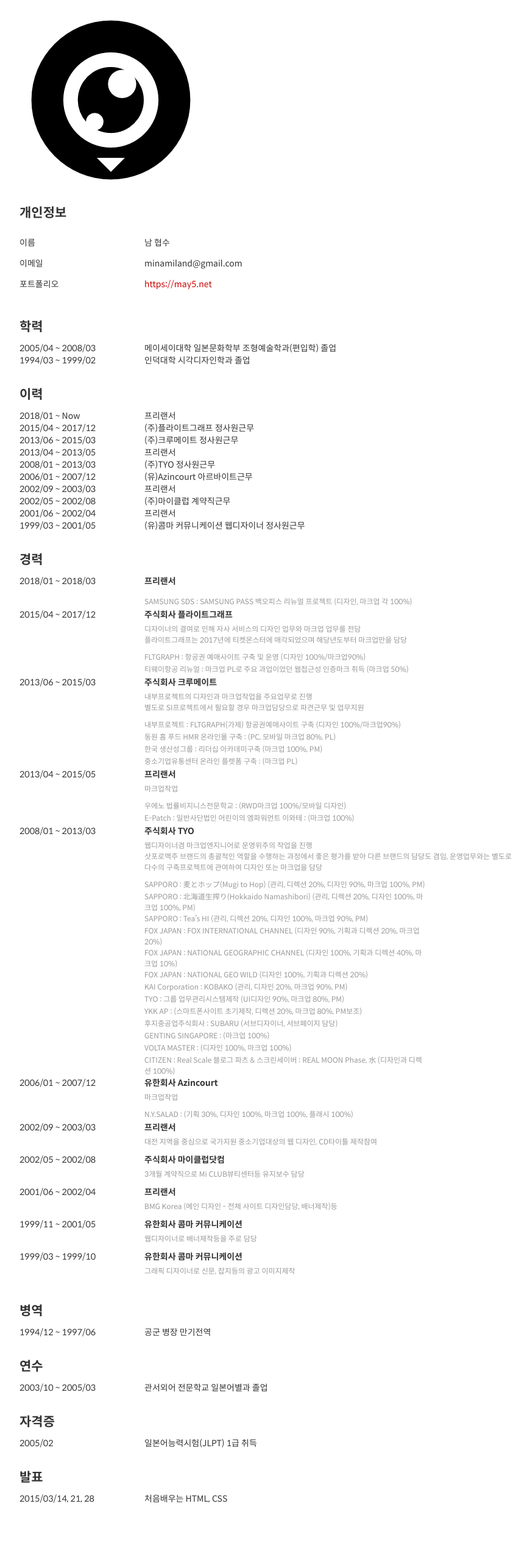
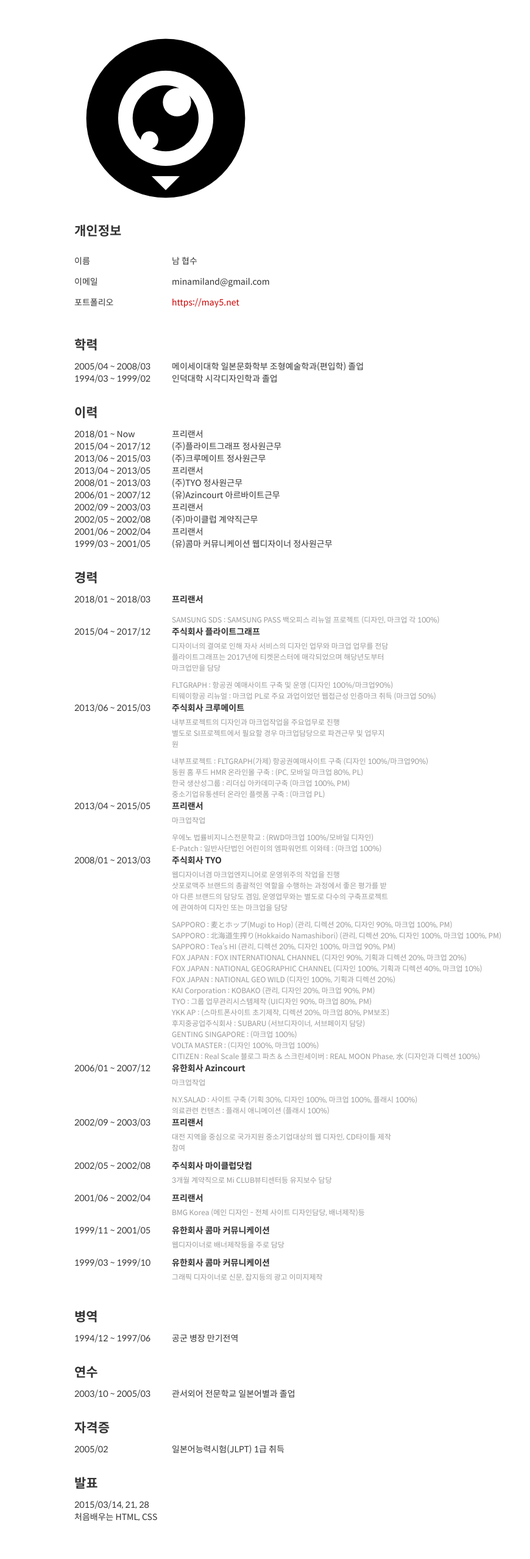
Before and after one commit to minamiland/minamiland.github.io, a Jekyll site: the page resume/index.html, which Jekyll copies as it is, in a window 1280 px wide. Shown: the whole page at 61% size, without its empty margins (198-1068 px from the left). Built offline with Jekyll 4.4.1, drawn with Linux system fonts in a browser that asks for light colours; some web fonts are replaced; before the commit the page ends 2527 px from its top, so only the background shows below that.

Commit message:
Updated ignore / Appended scss / Text & Naming Change

```diff
--- a/resume/screen.css
+++ b/resume/_sass/resume.scss
@@ -8,32 +8,51 @@
     padding: 0;
     margin: 0;
 }
-header { margin-top: 50px; }
-header p { display: block; width: 750px; margin: 0 auto; }
+header {
+    margin-top: 50px;
+    p { display: block; width: 750px; margin: 0 auto; }
+}
 article { display: block; width: 750px; margin: 0 auto; }
-footer { margin: 0 auto; border-top: 2px solid #222; width: 740px; height: 100px; font-size: 1rem; }
-footer p { text-align: right; text-transform: capitalize; position: relative; }
-footer p span { text-align: left; width: 400px; display: block; float: left;}
+footer {
+    margin: 0 auto;
+    border-top: 2px solid #222;
+    width: 740px;
+    height: 100px;
+    font-size: 1rem;
+    p {
+        text-align: right;
+        text-transform: capitalize;
+        position: relative;
+        span { text-align: left; width: 400px; display: block; float: left;}
+    }
+}
 
 h1 { text-transform:lowercase; width: 740px; margin: 0 auto; padding: 20px 0 0; }
 /* h2 { text-transform:capitalize; padding-top: 10px; border-top: 2px solid #222222; } */
 h2 { margin: 0; padding-bottom: 10px; }
 /* dl { line-height: 1.5; } */
 dt { float: left; width: 160px; }
-dd { width: 550px; }
-dd p { padding-top: 0; margin-top: 0; }
-dd span { color: #8c8c8c; }
+dd {
+    width: 550px;
+    p { padding-top: 0; margin-top: 0; }
+    span { color: #8c8c8c; }
+}
 
 /* .info { display: block; width: 470px;} */
 .photo { border-radius: 50% 0 50% 50%; padding: 0 0 0 10px; }
-ul { padding: 0 0 0 20px; margin: 0; }
-ul li { font-style:normal; text-transform:capitalize; }
+ul {
+    padding: 0 0 0 20px;
+    margin: 0;
+    li { font-style:normal; text-transform:capitalize; }
+}
 .email { font-style:normal; text-transform:lowercase; }
 em { color: #C00; }
 small { line-height: 0;}
 a, a:hover, a:active { color:#C00; text-decoration:none; }
-.linkStyle { line-height: 1.8;}
-.linkStyle li:before { content: ""; }
+.linkStyle {
+    line-height: 1.8;
+    li:before { content: ""; }
+}
 
 .in { position: absolute; top:-60px; right: -30px; z-index: -10; }
 .clearfix:after { content: "."; display: block; clear: both; visibility: hidden; height: 0; }
@@ -65,8 +84,8 @@
 }
 
 #wrapper {
-    max-width: 820px;
-    min-width: 640px;
+    max-width: 640px;
+    min-width: 320px;
     margin: 0 auto;
 }
 
@@ -125,7 +144,6 @@
 #education .box,
 #career .box,
 #record .box,
-#record .date_box,
 #military .box,
 #overseasstudy .box,
 #certificate .box,
@@ -147,6 +165,7 @@
 #record .record_project_persentage {
     /* line-height: 1em; */
     display: block;
+    width: 75%;
     font-size: 12px;
 }
 
@@ -158,4 +177,11 @@
 .project_box {
     /* padding-bottom: 20px; */
     padding-left: 25%;
+    .date_box {
+        width: 120%;
+    }
 }
+
+.record_sample {
+    color: #C00;
+}
--- a/resume/index.html
+++ b/resume/index.html
@@ -5,7 +5,7 @@
 <meta name="keywords" content="이력서, 履歴書, 南　協秀, ナム ヒョブス, resume, Nam Hyubsoo" />
 <meta name="description" content="남협수의 이력서입니다." />
 <title>minamiland</title>
-<link rel="stylesheet" type="text/css" href="screen.css" />
+<link rel="stylesheet" type="text/css" href="resume.css" />
 <script src="https://cdnjs.cloudflare.com/ajax/libs/jquery/3.3.1/jquery.min.js"></script>
 <script>
 	$(document).ready( function() {
@@ -16,10 +16,11 @@
 			url : 'info.json',
 			error: function(resume) {
 				var str = "";
-				str += $('body').html("<div class='error'>불러들이지 못했습니다.</div>");
+				str += $('body').html("<div class='error'>불러오지 못했습니다.</div>");
 			},
 			success: function(resume) {
 				var str, i, j, k, l, m = "";
+
 				str += $('#photo').append("<img src='" + resume.photo.img + "' alt='my photo'></div>");
 
 				str += $('#name').before("<h2 class='title'>" + resume.title.personal + "</h2>");
@@ -42,7 +43,7 @@
 				str += $('#career').append("<h2 class='title'>" + resume.title.career + "</h2>");
 				for ( var i in resume.career ) {
 					str += $('#career').append("<div class='date'>" + resume.career[i].date + "</div>");
-					str += $('#career').append("<div class='box'>" + resume.career[i].office + "</div>");
+					str += $('#career').append("<div class='box'>" + resume.career[i].title + "</div>");
 				};
 
 				str += $('#record').append("<h2 class='title'>" + resume.title.record + "</h2>");
@@ -54,17 +55,14 @@
 					"<div class='record_office_description'>" + resume.record[i].description + "</div>");
 
 					if ( $('#record').hasClass('.date_box') ) {
-						console.log('wow');
-						// str += $('#record').append("<div>11</div>");
+						str += $('#record').append("<div class='error'>불러오지 못했습니다.</div>");
 					} else {
-						console.log('mom');
-						// str += $('#record').append("<div>21</div>");
 						for ( var k in resume.record[i].project ) {
 							str += $('#record').append(
 							"<div class='project_box'><div class='date_box'>" +
 							"<span>" + resume.record[i].project[k].title + "</span>" +
 							" : <span>" + resume.record[i].project[k].part + "</span>" +
-							" (<span>" + resume.record[i].project[k].persentage + "</span>)" +
+							" (" + resume.record[i].project[k].persentage + "</span>)" +
 							"</div></div>");
 						};
 					}
@@ -82,9 +80,9 @@
 				str += $('#certificate').append("<div class='date'>" + resume.certificate.date + "</div>");
 				str += $('#certificate').append("<div class='box'>" + resume.certificate.title + "</div>");
 
-				str += $('#announce').append("<h2 class='title'>" + resume.title.announce + "</h2>");
-				str += $('#announce').append("<div class='date'>" + resume.announce.date + "</div>");
-				str += $('#announce').append("<div class='box'>" + resume.announce.title + "</div>");
+				str += $('#publications').append("<h2 class='title'>" + resume.title.publications + "</h2>");
+				str += $('#publications').append("<div class='date'>" + resume.publications.date + "</div>");
+				str += $('#publications').append("<div class='box'>" + resume.publications.title + "</div>");
 			}
     });
 	});
@@ -92,6 +90,7 @@
 </head>
 <body>
 	<div id="wrapper">
+		<div id="sample"></div>
 		<div id="personal">
 				<p id="photo"></p>
 				<p id="name"></p>
@@ -104,7 +103,7 @@
 		<div id="military"></div>
 		<div id="overseasstudy"></div>
 		<div id="certificate"></div>
-		<div id="announce"></div>
+		<div id="publications"></div>
 	</div>
 </body>
 </html>
--- a/resume/info.json
+++ b/resume/info.json
@@ -13,8 +13,83 @@
         "military": "병역",
         "overseasstudy": "연수",
         "certificate": "자격증",
-        "announce": "발표"
+        "publications": "발표"
     },
+    "basics": {
+        "name": "nam hyubsoo",
+        "label": "markup enginner",
+        "picture": "insta.jpg",
+        "email": "minamiland@gmail.com",
+        "phone": "(82) 010-2786-3218",
+        "website": "https://may5.net",
+        "summary": "",
+        "location": {
+            "address": "",
+            "postalCode": "",
+            "city": "Seoul",
+            "countryCode": "kr",
+            "region": "Korea"
+        },
+        "profiles": [
+            {
+                "network": "Twitter",
+                "username": "minamiland",
+                "url": ""
+            },
+            {
+                "network": "Facebook",
+                "username": "minamiland",
+                "url": ""
+            },
+            {
+                "network": "instagram",
+                "username": "minamiland",
+                "url": ""
+            }
+        ]
+    },
+    "language": [
+        {
+            "language": "Korean",
+            "fluency": "Native speaker"
+        },
+        {
+            "language": "Japanes",
+            "fluency": "Business speaker"
+        }
+    ],
+    "skills": [
+        {
+            "name": "Web Markup Enginner",
+            "level": "Master",
+            "keywords": [
+                "HTML", "CSS", "SCSS", "LESS"
+            ]
+        }
+    ],
+    "work": [
+        {
+            "company": "",
+            "position": "",
+            "website": "",
+            "startDate": "",
+            "endDate": "",
+            "summary": "",
+            "highlights": [
+                "Sample Text",
+                "sub text",
+                "list up information."
+            ]
+        }
+    ],
+    "awards": [
+        {
+            "title": "Banner",
+            "date": "2000-06-15",
+            "awarder": "banner",
+            "summary": "1회 배너"
+        }
+    ],
     "name": {
         "kr": "남 협수"
     },
@@ -37,43 +112,43 @@
     "career": [
         {
             "date": "2018/01 ~ Now",
-            "office": "프리랜서"
+            "title": "프리랜서"
         },
         {
             "date": "2015/04 ~ 2017/12",
-            "office": "(주)플라이트그래프 정사원근무"
+            "title": "(주)플라이트그래프 정사원근무"
         },
         {
             "date": "2013/06 ~ 2015/03",
-            "office": "(주)크루메이트 정사원근무"
+            "title": "(주)크루메이트 정사원근무"
         },
         {
             "date": "2013/04 ~ 2013/05",
-            "office": "프리랜서"
+            "title": "프리랜서"
         },
         {
             "date": "2008/01 ~ 2013/03",
-            "office": "(주)TYO 정사원근무"
+            "title": "(주)TYO 정사원근무"
         },
         {
             "date": "2006/01 ~ 2007/12",
-            "office": "(유)Azincourt 아르바이트근무"
+            "title": "(유)Azincourt 아르바이트근무"
         },
         {
             "date": "2002/09 ~ 2003/03",
-            "office": "프리랜서"
+            "title": "프리랜서"
         },
         {
             "date": "2002/05 ~ 2002/08",
-            "office": "(주)마이클럽 계약직근무"
+            "title": "(주)마이클럽 계약직근무"
         },
         {
             "date": "2001/06 ~ 2002/04",
-            "office": "프리랜서"
+            "title": "프리랜서"
         },
         {
             "date": "1999/03 ~ 2001/05",
-            "office": "(유)콤마 커뮤니케이션 웹디자이너 정사원근무"
+            "title": "(유)콤마 커뮤니케이션 웹디자이너 정사원근무"
         }
     ],
     "record": [
@@ -235,8 +310,13 @@
             "project": [
                 {
                     "title": "N.Y.SALAD",
-                    "part": "",
+                    "part": "사이트 구축",
                     "persentage": "기획 30%, 디자인 100%, 마크업 100%, 플래시 100%"
+                },
+                {
+                    "title": "의료관련 컨텐츠",
+                    "part": "플래시 애니메이션",
+                    "persentage": "플래시 100%"
                 }
             ]
         },
@@ -289,7 +369,7 @@
         "date": "2005/02",
         "title": "일본어능력시험(JLPT) 1급 취득"
     },
-    "announce":
+    "publications":
     {
         "date": "2015/03/14, 21, 28",
         "title": "처음배우는 HTML, CSS"
--- /dev/null
+++ b/resume/resume.css
@@ -0,0 +1,96 @@
+@import url("/fonts/SpoqaHanSans-kr.css");
+@import url("/fonts/SpoqaHanSans-jp.css");
+body { font-family: "Spoqa Han Sans", "Spoqa Han Sans JP", -apple-system, BlinkMacSystemFont, "Sans-serif"; color: #333; font-size: 14px; padding: 0; margin: 0; }
+
+header { margin-top: 50px; }
+
+header p { display: block; width: 750px; margin: 0 auto; }
+
+article { display: block; width: 750px; margin: 0 auto; }
+
+footer { margin: 0 auto; border-top: 2px solid #222; width: 740px; height: 100px; font-size: 1rem; }
+
+footer p { text-align: right; text-transform: capitalize; position: relative; }
+
+footer p span { text-align: left; width: 400px; display: block; float: left; }
+
+h1 { text-transform: lowercase; width: 740px; margin: 0 auto; padding: 20px 0 0; }
+
+/* h2 { text-transform:capitalize; padding-top: 10px; border-top: 2px solid #222222; } */
+h2 { margin: 0; padding-bottom: 10px; }
+
+/* dl { line-height: 1.5; } */
+dt { float: left; width: 160px; }
+
+dd { width: 550px; }
+
+dd p { padding-top: 0; margin-top: 0; }
+
+dd span { color: #8c8c8c; }
+
+/* .info { display: block; width: 470px;} */
+.photo { border-radius: 50% 0 50% 50%; padding: 0 0 0 10px; }
+
+ul { padding: 0 0 0 20px; margin: 0; }
+
+ul li { font-style: normal; text-transform: capitalize; }
+
+.email { font-style: normal; text-transform: lowercase; }
+
+em { color: #C00; }
+
+small { line-height: 0; }
+
+a, a:hover, a:active { color: #C00; text-decoration: none; }
+
+.linkStyle { line-height: 1.8; }
+
+.linkStyle li:before { content: ""; }
+
+.in { position: absolute; top: -60px; right: -30px; z-index: -10; }
+
+.clearfix:after { content: "."; display: block; clear: both; visibility: hidden; height: 0; }
+
+.clearfix { display: inline-block; }
+
+.last { padding-bottom: 20px; }
+
+html[xmlns] .clearfix { display: block; }
+
+* html .clearfix { height: 1%; }
+
+.subtitle { width: 90%; margin: 0 auto; color: #FFF; background-color: #222; padding: 10px 5%; text-align: center; font-weight: normal; font-size: 1rem; position: fixed; top: 0; opacity: 0.9; -webkit-box-shadow: 0 5px 10px rgba(0, 0, 0, 0.5); box-shadow: 0 5px 10px rgba(0, 0, 0, 0.5); }
+
+body div[id] { padding-bottom: 30px; }
+
+body .subbox { padding-bottom: 10px; }
+
+body div[class="title"] { display: inline-block; }
+
+#wrapper { max-width: 640px; min-width: 320px; margin: 0 auto; }
+
+#record .record_office_part, #record .record_office_description, #record .record_project_part, #record .record_project_persentage, #record .date_box { color: #999; }
+
+#record .record_office_title { font-weight: bolder; padding-bottom: 5px; }
+
+#record .record_office_date, #record .record_office_title, #record .record_office_part, #record .record_office_description, #record .record_project_title, #record .record_project_part, #record .record_project_persentage { display: inline-block; }
+
+#name .title, #email .title, #portfolio .title, #education .date, #career .date, #record .date, #record .date_detail, #military .date, #overseasstudy .date, #certificate .date, #announce .date { display: inline-block; width: 25%; vertical-align: top; clear: left; }
+
+#record .date, #record .box { padding-bottom: 10px; }
+
+/* #record .date_box { padding-bottom: 5px; } */
+#name .box, #email .box, #portfolio .box, #education .box, #career .box, #record .box, #military .box, #overseasstudy .box, #certificate .box, #announce .box { display: inline-block; width: 75%; vertical-align: top; }
+
+#record .record_office_title, #record .record_project_title { display: block; }
+
+#record .record_office_part, #record .record_office_description, #record .record_project_title, #record .record_project_part, #record .record_project_persentage { /* line-height: 1em; */ display: block; width: 75%; font-size: 12px; }
+
+.date_box { -webkit-box-sizing: border-box; box-sizing: border-box; font-size: 12px; }
+
+.project_box { /* padding-bottom: 20px; */ padding-left: 25%; }
+
+.project_box .date_box { width: 120%; }
+
+.record_sample { color: #C00; }
+/*# sourceMappingURL=resume.css.map */
```
Also changed, not shown: resume/README.md (+1 -0 lines), 1 other file.
